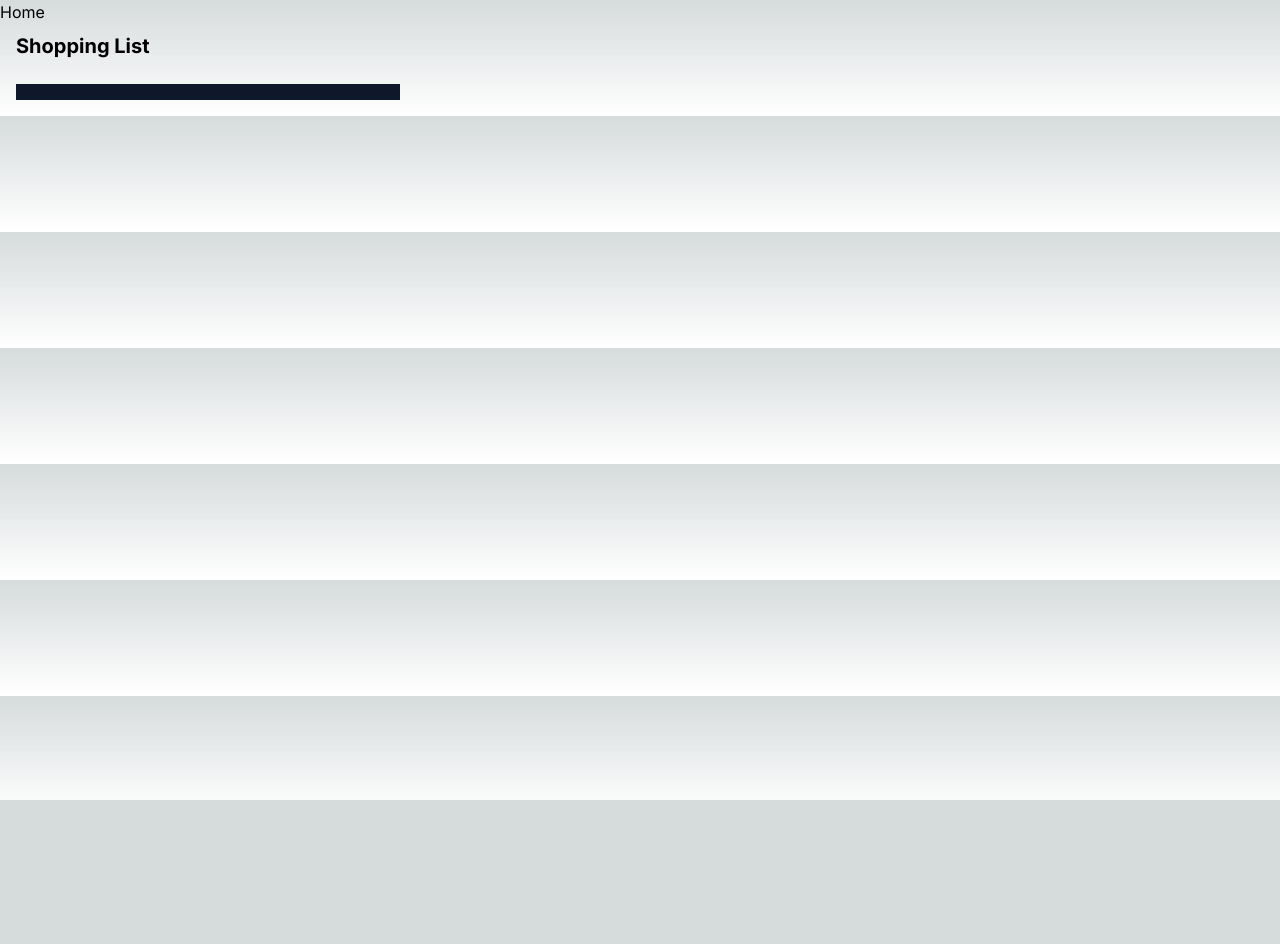
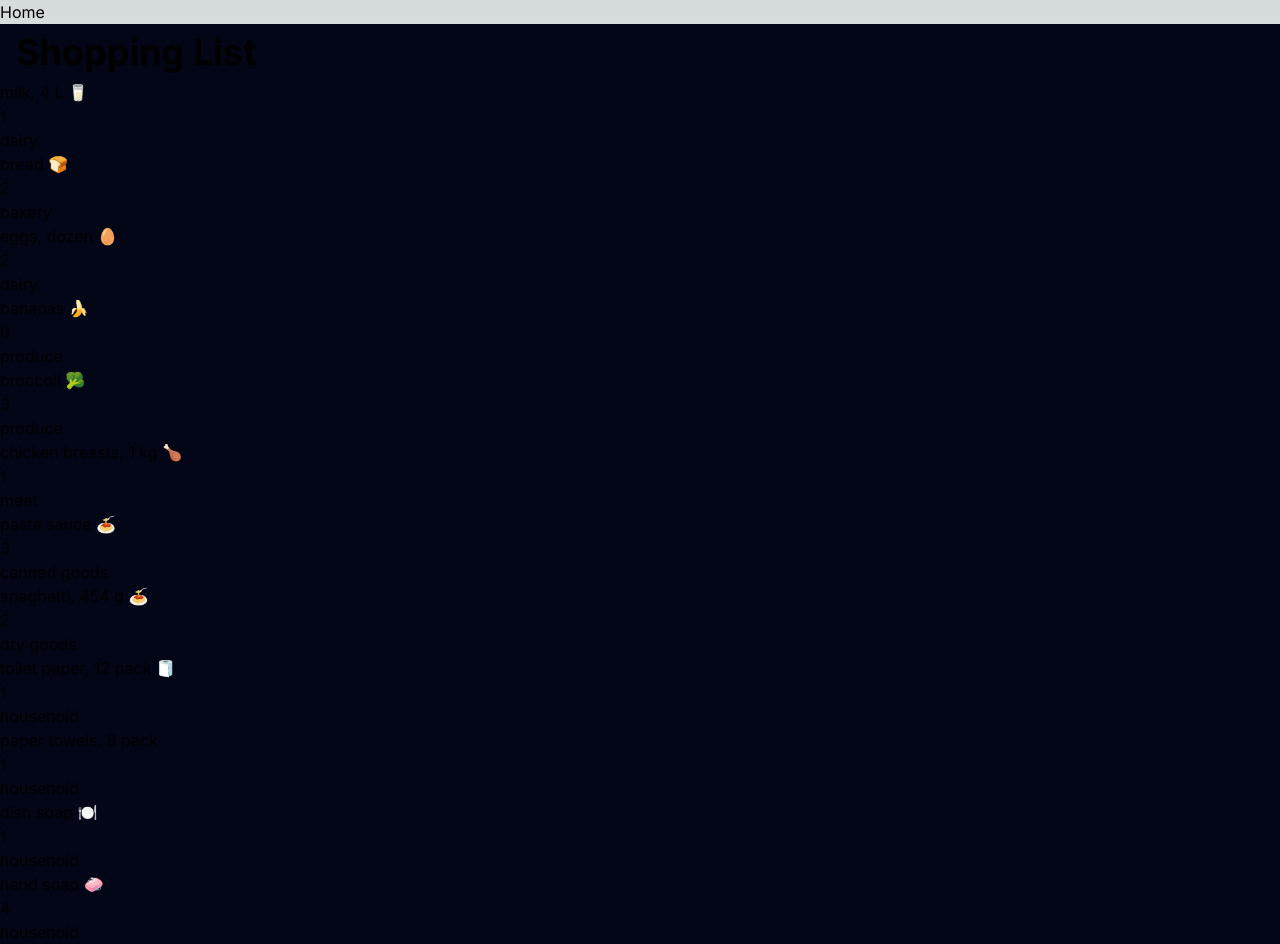
Before and after one commit to Ever-QN/cprg306-assignments, a Next.js app: page /week3 in a window 1280 px wide. Before the commit the page ends 800 px from the top, so only its background shows below. Built offline with nearby package versions, Linux system fonts and the light colour scheme.

Commit message:
Remove constants, manually add in components

```diff
--- a/app/week3/item-list.js
+++ b/app/week3/item-list.js
@@ -73,22 +73,21 @@
         category: "household",
       };
 
-      const items = {item1, item2, item3, item4, item5, item6, item7, item8, item9, item10, item11, item12};
-
-      const itemList = [];
-
-      for (let i = 0; i < items.length; i++) {
-        itemList.push([items.name, items.quantity, items.category]);
-      }
-
     return (
-        <main>
-            <h1 className='text-xl font-bold px-4 py-2'>Shopping List</h1>
-            <li className='list-none'>
-                <ul className='p-2 m-4 bg-slate-900 max-w-sm'>
-
-                </ul>
-            </li>
+        <main className="bg-slate-950">
+          <h1 className='text-4xl font-bold px-4 py-2'>Shopping List</h1>
+          <Item name={item1.name} quantity={item1.quantity} category={item1.category}></Item>
+          <Item name={item2.name} quantity={item2.quantity} category={item2.category}></Item>
+          <Item name={item3.name} quantity={item3.quantity} category={item3.category}></Item>
+          <Item name={item4.name} quantity={item4.quantity} category={item4.category}></Item>
+          <Item name={item5.name} quantity={item5.quantity} category={item5.category}></Item>
+          <Item name={item6.name} quantity={item6.quantity} category={item6.category}></Item>
+          <Item name={item7.name} quantity={item7.quantity} category={item7.category}></Item>
+          <Item name={item8.name} quantity={item8.quantity} category={item8.category}></Item>
+          <Item name={item9.name} quantity={item9.quantity} category={item9.category}></Item>
+          <Item name={item10.name} quantity={item10.quantity} category={item10.category}></Item>
+          <Item name={item11.name} quantity={item11.quantity} category={item11.category}></Item>
+          <Item name={item12.name} quantity={item12.quantity} category={item12.category}></Item>
         </main>
     )
 }
```
